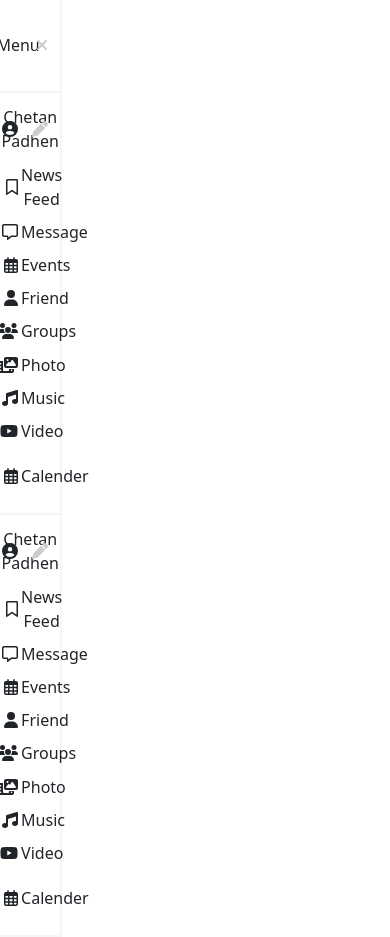
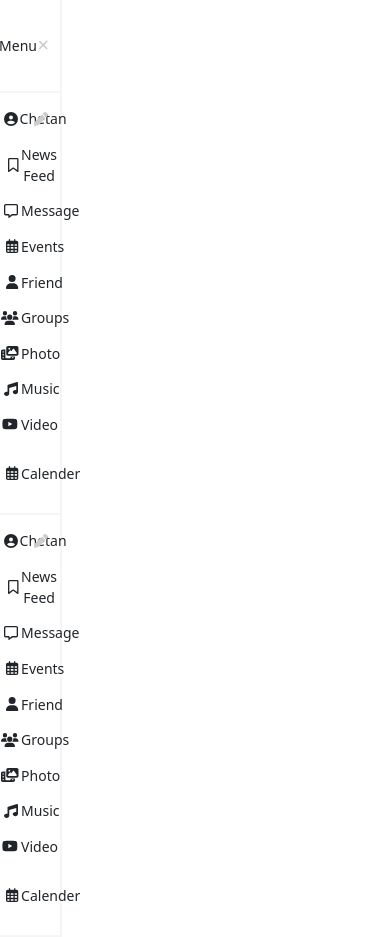
Before and after one commit to Chetax/Personal-Blog-, a React (Create React App) app: page / in a window 390 px wide. Both pictures are taken after a click on the icon 19 px from the left and 45 px from the top of the page. Built offline with nearby package versions, Linux system fonts and the light colour scheme.

Commit message:
Responsiveness in navabar

```diff
--- a/src/component/navbar/navabr.jsx
+++ b/src/component/navbar/navabr.jsx
@@ -1,4 +1,5 @@
 import React from "react";
+import './navbar.css';
 import 'bootstrap/dist/css/bootstrap.min.css';
 import { Container, Row, Col } from "react-bootstrap";
 import { FontAwesomeIcon } from '@fortawesome/react-fontawesome';
@@ -29,7 +30,7 @@ const secondDivStyle = {
     return <>
 
         <div id="FirstDiv" className="div"   style={firstDivStyle}>
-            <div className="navbar" style={{ height: "11vh", width: "16vw", borderBottom: '2px solid whitesmoke', borderRight: '2px solid whitesmoke' }}>
+            <div className="navbar" id="firstdivnaabar" style={{ height: "11vh", width: "16vw", borderBottom: '2px solid whitesmoke', borderRight: '2px solid whitesmoke' }}>
                 <Container className=" d-flex align-item-center">
                      <Col className="col-4 d-flex  justify-content-center">Menu</Col>
                     <Col onClick={setStyling} className="col-4 d-flex  justify-content-end"><FontAwesomeIcon style={{ color: "#cccccc" }} icon={faXmark} /></Col>
@@ -38,7 +39,7 @@ const secondDivStyle = {
             <div className="navbar" style={{ height: "50vh", width: "16vw", borderBottom: '2px solid whitesmoke', borderRight: '2px solid whitesmoke' }}>
                 <Container className="">
                     <Col className="col-2 d-flex  justify-content-end">   <FontAwesomeIcon icon={faCircleUser} /> </Col>
-                    <Col className="col-7 d-flex  justify-content-center">Chetan Padhen</Col>
+                    <Col className="col-7 d-flex  ">Chetan</Col>
                     <Col className="col-2 d-flex  justify-content-end"><FontAwesomeIcon style={{ color: "#cccccc" }} icon={faPen} /></Col>
                 </Container>
                 <Container className="">
@@ -91,7 +92,7 @@ const secondDivStyle = {
             <div className="navbar"  style={{ height: "50vh", width: "16vw", borderBottom: '2px solid whitesmoke', borderRight: '2px solid whitesmoke' }}>
                 <Container className="">
                     <Col className="col-2 d-flex  justify-content-end">   <FontAwesomeIcon icon={faCircleUser} /> </Col>
-                    <Col className="col-7 d-flex  justify-content-center">Chetan Padhen</Col>
+                    <Col className="col-7 d-flex ">Chetan</Col>
                     <Col className="col-2 d-flex  justify-content-end"><FontAwesomeIcon style={{ color: "#cccccc" }} icon={faPen} /></Col>
                 </Container>
                 <Container className="">
--- a/src/component/navbar/navbar.css
+++ b/src/component/navbar/navbar.css
@@ -0,0 +1,17 @@
+/* Add Responsiveneess In Text  */
+
+
+@media  (max-width:1230px)  {
+    #FirstDiv{
+        font-size: 14px;
+      width: 2vw;
+    }
+
+}
+@media  (max-width:1003)  {
+    #FirstDiv{
+        font-size: 10px;
+
+    }
+
+}
```
